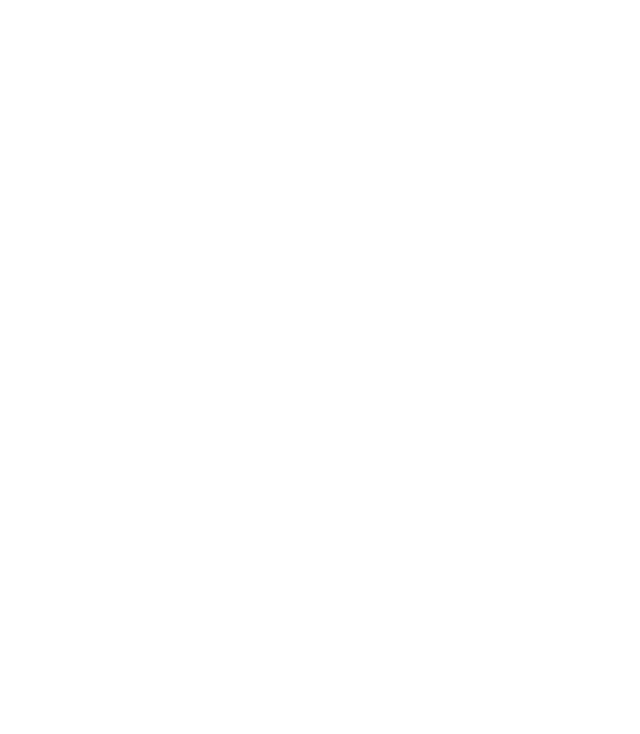
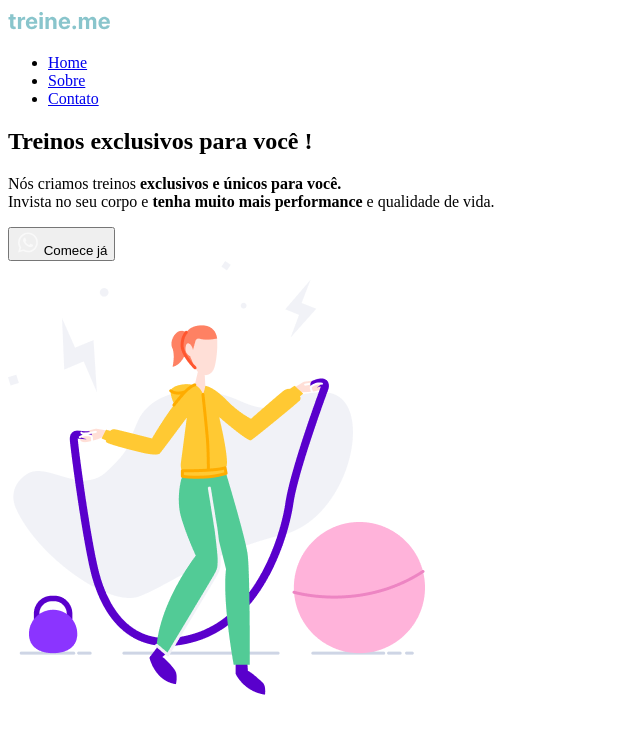
Before and after one commit to ciromarjr/Projeto02, a plain HTML site: page index.html in a window 1280 px wide. Shown: the whole page, without its empty margins (0-640 px from the left). Drawn offline with Linux system fonts and the light colour scheme.

Commit message:
Atualizando Estrutura do HTML mais semantico

```diff
--- a/index.html
+++ b/index.html
@@ -4,7 +4,44 @@
     <meta charset="UTF-8" />
     <meta http-equiv="X-UA-Compatible" content="IE=edge" />
     <meta name="viewport" content="width=device-width, initial-scale=1.0" />
-    <title>Document</title>
+    <title>Treine me</title>
   </head>
-  <body></body>
+  <body>
+    <div class="page">
+      <header>
+        <img src="images/logo.svg" alt="Logo com o nome Treine.me" />
+
+        <nav>
+          <ul>
+            <li><a href="index.html">Home</a></li>
+            <li><a href="sobre.html">Sobre</a></li>
+            <li><a href="contato.html">Contato</a></li>
+          </ul>
+        </nav>
+      </header>
+      <main>
+        <section>
+          <h1>Treinos <span>exclusivos</span> para você !</h1>
+          <p>
+            Nós criamos treinos <strong>exclusivos e únicos para você.</strong>
+            <br />
+            Invista no seu corpo e
+            <strong>tenha muito mais performance</strong> e qualidade de vida.
+          </p>
+          <button>
+            <img
+              src="images/whats.svg"
+              alt="Simbolo do Whatsapp, que é um telefone dentro de um balão"
+            />
+            Comece já
+          </button>
+        </section>
+        <img
+          src="images/img.png"
+          alt="Desenho de uma mulher pulando corda em uma academia ou espaço de treino"
+        />
+      </main>
+      <footer></footer>
+    </div>
+  </body>
 </html>
```
Also changed, not shown: images/balls.svg (added), images/img.png (added), images/logo.svg (added), images/whats.svg (added).
